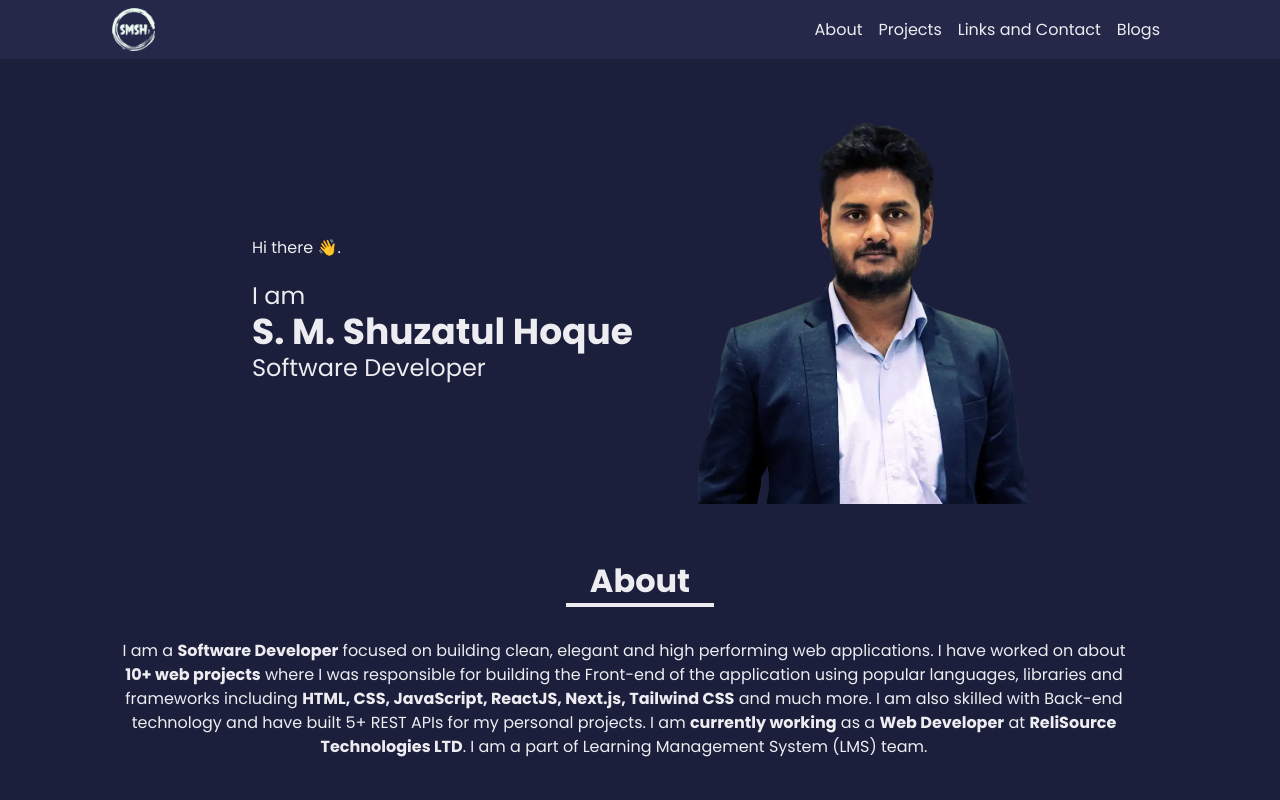
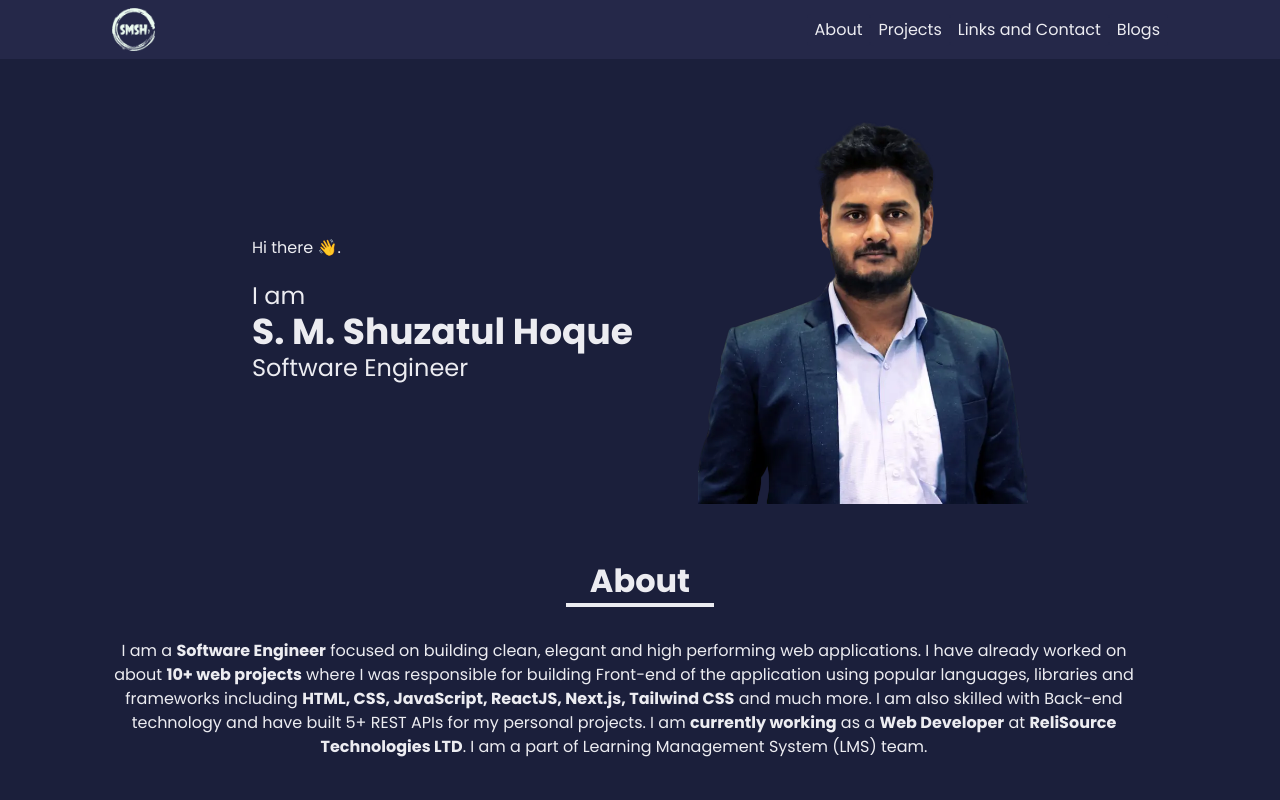
Before and after one commit to smsh119/shuzat-devfolio, a Next.js app: page / in a window 1280 px wide. Shown: the top 800 px of the page. Built offline with nearby package versions, Linux system fonts and the light colour scheme; no server answers.

Commit message:
Edited Hero and About data

```diff
--- a/components/Hero/Hero.jsx
+++ b/components/Hero/Hero.jsx
@@ -20,7 +20,7 @@ function Hero() {
         <h1 className="text-[1.8rem] font-bold sm:text-4xl">
           S. M. Shuzatul Hoque
         </h1>
-        <p className="text-2xl">Software Developer</p>
+        <p className="text-2xl">Software Engineer</p>
       </motion.div>
       <motion.div
         initial={{ opacity: 0, x: 100 }}
--- a/data/aboutData.js
+++ b/data/aboutData.js
@@ -1,4 +1,4 @@
-const aboutDescription = `I am a <strong>Software Developer</strong> focused on building clean, elegant and high performing web applications. I have worked on about <strong>10+ web projects</strong> where I was responsible for building the Front-end of the application using popular languages, libraries and frameworks including <strong>HTML, CSS, JavaScript, ReactJS, Next.js, Tailwind CSS</strong> and much more. I am also skilled with Back-end technology and have built 5+ REST APIs for my personal projects. I am <strong>currently working</strong> as a <strong>Web Developer</strong> at <strong>ReliSource Technologies LTD</strong>. I am a part of Learning Management System (LMS) team.`;
+const aboutDescription = `I am a <strong>Software Engineer</strong> focused on building clean, elegant and high performing web applications. I have already worked on about <strong>10+ web projects</strong> where I was responsible for building Front-end of the application using popular languages, libraries and frameworks including <strong>HTML, CSS, JavaScript, ReactJS, Next.js, Tailwind CSS</strong> and much more. I am also skilled with Back-end technology and have built 5+ REST APIs for my personal projects. I am <strong>currently working</strong> as a <strong>Web Developer</strong> at <strong>ReliSource Technologies LTD</strong>. I am a part of Learning Management System (LMS) team.`;
 
 const langsAndFrameworks = [
   { logo: "/images/logos/html5.svg", name: "HTML5" },
```
